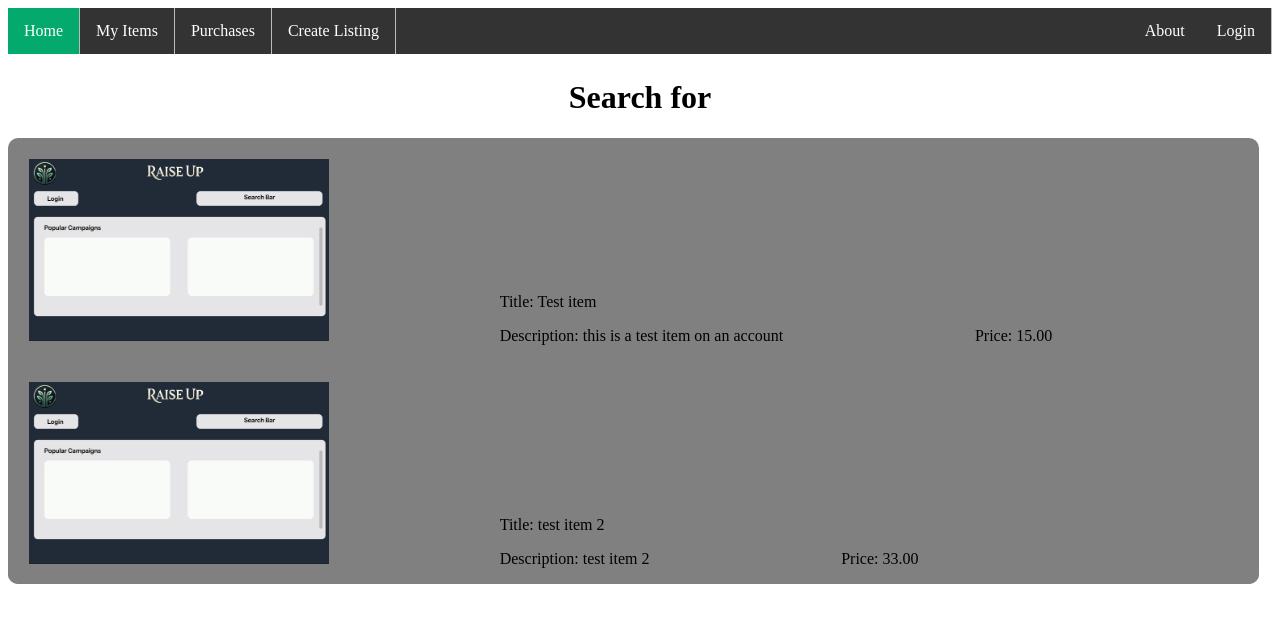
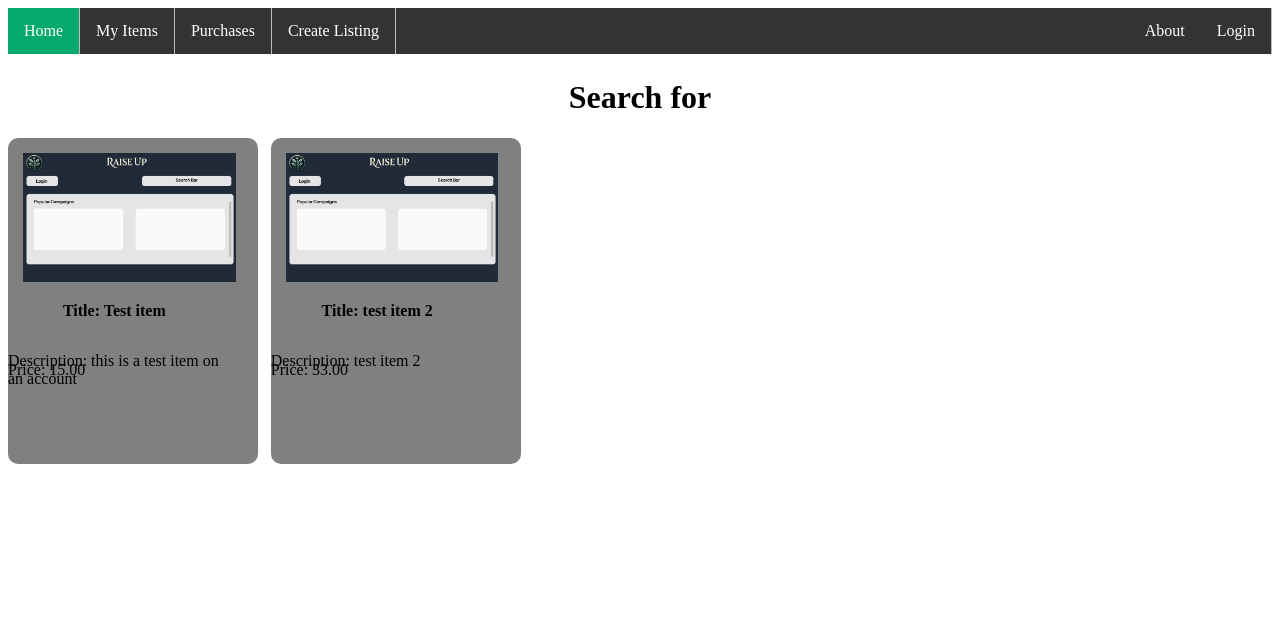
Before and after one commit to btfuhrma/CIS566-Market, a Django app: page /Item/search in a window 1280 px wide. Shown: the top 623 px of the page. Run offline with Django 5.2, Linux system fonts and the light colour scheme; data comes from the database, SQL or seed files in the repository; both versions use the stored data as it was after the commit.

Commit message:
working on search item css

```diff
--- a/Market/static/Item/search.css
+++ b/Market/static/Item/search.css
@@ -12,6 +12,8 @@
 .search-items{
     width: 99%;
     text-align: left;
+    flex-direction: row;
+    display: flex;
     align-items: left;
 }
 .search-item-info{
@@ -29,11 +31,26 @@
     padding-top: 7%;
 }
 .search-item-title{
-    align-items: top;
-    text-align: top;
+    margin: 0; /* Remove default margins */
+    font-size: 1em; /* Adjust size as needed */
+    font-weight: bold; /* Optional: make the title bold */
+    text-align: center;
 }
 .search-item{
     background-color: grey;
-    width: 100%;
+    width: 20%;
     border-radius: 10px;
+    margin-right: 1%;
 }
+.search-td{
+    display: flex;
+    flex-direction: column; /* Stack children vertically */
+    margin-bottom: 10px; /* Space between items */
+}
+.search-item-desc{
+    margin: 0; /* Remove default margins */
+}
+.search-price{
+    text-align: center;
+    align-items: center;
+}
--- a/Market/templates/Item/search.html
+++ b/Market/templates/Item/search.html
@@ -33,15 +33,18 @@
                 <div class="search-item-info search-img">
                     <img src="{{ item.image.url }}" alt="{{item.title}}">
                 </div>
-                <div class="search-item-info">
+                <div class="search-item-info search-td">
                     <div class="search-item-title">
                         <p>Title: {{item.title}}</p>
+                    </div>
+                    <div class="search-item-desc">
                         <p>Description: {{ item.description }}</p>
                     </div>
                 </div>
-                <div class="search-item-info">
+                <div class="search-item-info search-price">
                     <p>Price: {{ item.price }}</p>
                 </div>
+            </div>
             {% empty %}
                     <h3>No items found matching your search.</h3>
             {% endfor %}
```
Also changed, not shown: Market/db.sqlite3, Market/media/item_images/Design_Sketch_TNYbzy6.png (added).
